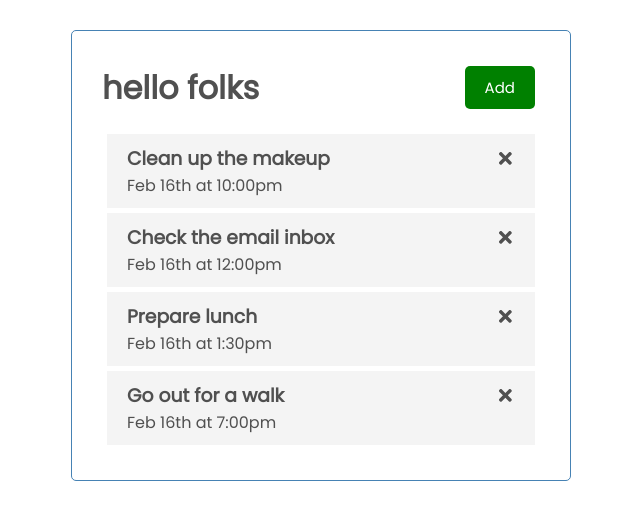
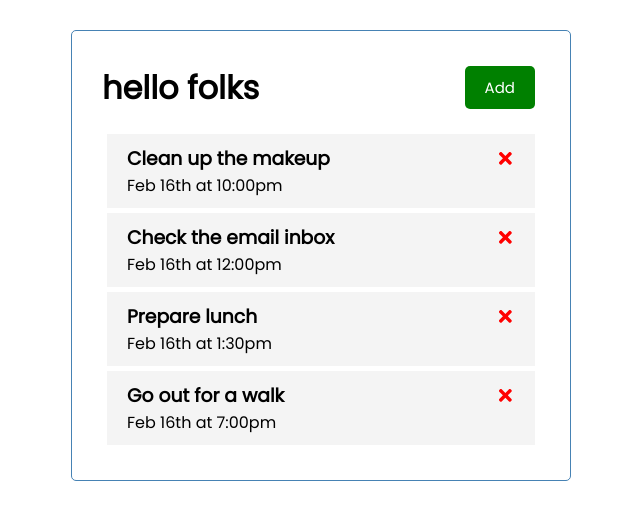
Before and after one commit to arb1ona/React-Advanced, a React (Create React App) app: page / in a window 1280 px wide. Shown: the top 520 px of the page, without its empty margins (319-959 px from the left). Built offline with nearby package versions, Linux system fonts and the light colour scheme.

Commit message:
show message-no taskss

```diff
--- a/src/App.js
+++ b/src/App.js
@@ -19,7 +19,11 @@ function App() {
   return (
     <div className="container">
       <Header title="hello folks" />
-      <Tasks tasks={tasks} onDelete={deleteTask} />
+      {tasks.length > 0 ? (
+        <Tasks tasks={tasks} onDelete={deleteTask} />
+      ) : (
+        "No tasks available"
+      )}
     </div>
   );
 }
--- a/src/index.css
+++ b/src/index.css
@@ -4,7 +4,7 @@
   box-sizing: border-box;
   margin: 0;
   padding: 0;
-  color: rgb(80, 80, 80);
+  /* color: rgb(80, 80, 80); */
 }
 
 body {
```
